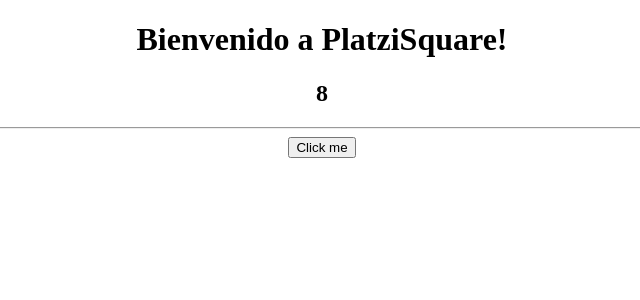
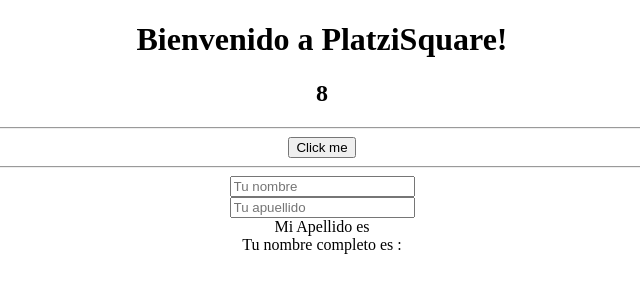
Before and after one commit to vrivasdev/platzisquare, an Angular app: page / in a window 1280 px wide. Shown: the top 300 px of the page, without its empty margins (318-958 px from the left). Built offline with nearby package versions, Linux system fonts and the light colour scheme.

Commit message:
Two way databinding

```diff
--- a/src/app/app.component.html
+++ b/src/app/app.component.html
@@ -8,4 +8,12 @@
   </h2>
   <hr />
   <button [disabled]="!listo" (click)="hacerAlgo()"> Click me </button>
+  <hr />
+  <input type="text" placeholder="Tu nombre" [(ngModel)]="nombre">
+  <br />
+  <input type="text" placeholder="Tu apuellido" [(ngModel)]="apellido">
+  <br />
+  Mi Apellido es {{apellido}}
+  <br />
+  Tu nombre completo es : {{nombre + ' ' + apellido}}
 </div>
--- a/src/app/app.component.ts
+++ b/src/app/app.component.ts
@@ -10,6 +10,8 @@
   a = 3;
   b = 5;
   listo = false;
+  nombre:string = '';
+  apellido:string = '';
 
   constructor(){
     setTimeout(() => {
--- a/src/app/app.module.ts
+++ b/src/app/app.module.ts
@@ -1,5 +1,7 @@
+
+import { NgModule } from '@angular/core';
+import { FormsModule } from '@angular/forms';
 import { BrowserModule } from '@angular/platform-browser';
-import { NgModule } from '@angular/core';
 
 import { AppComponent } from './app.component';
 
@@ -9,6 +11,7 @@
   ],
   imports: [
     BrowserModule,
+    FormsModule
   ],
   providers: [],
   bootstrap: [AppComponent]
```
